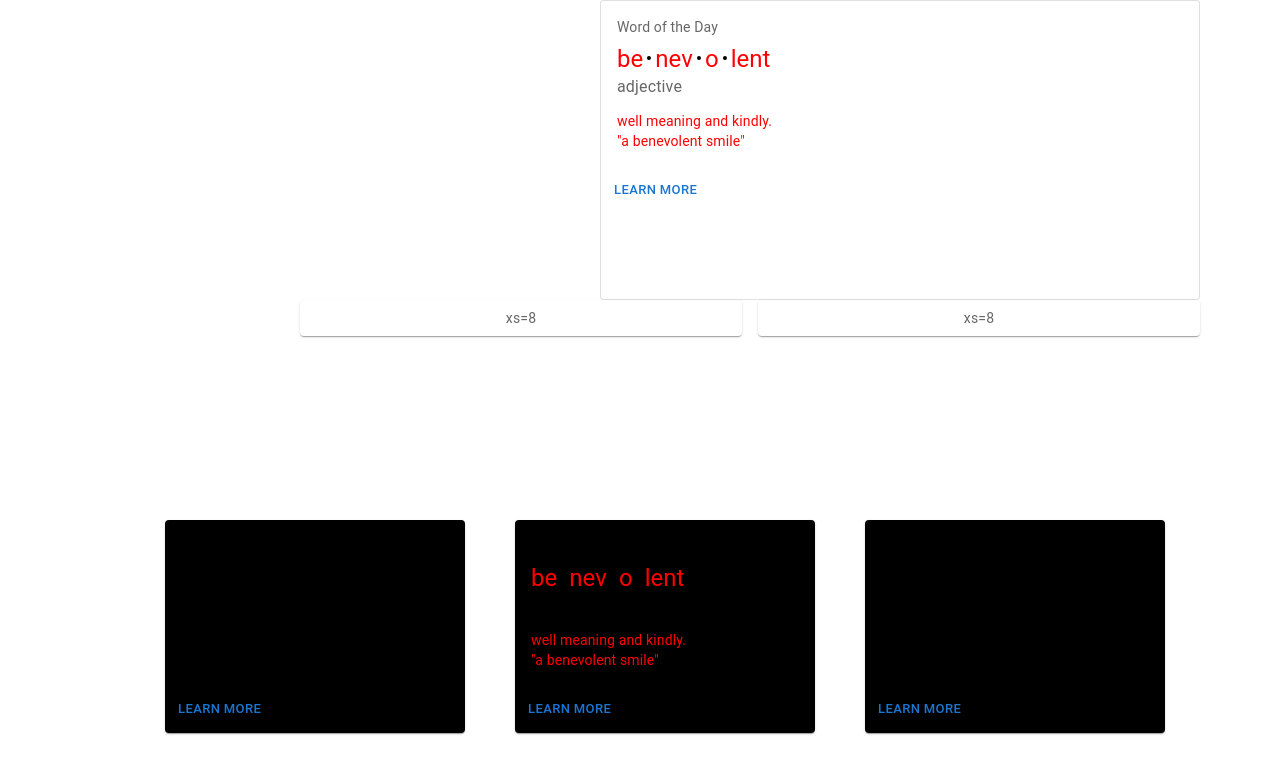
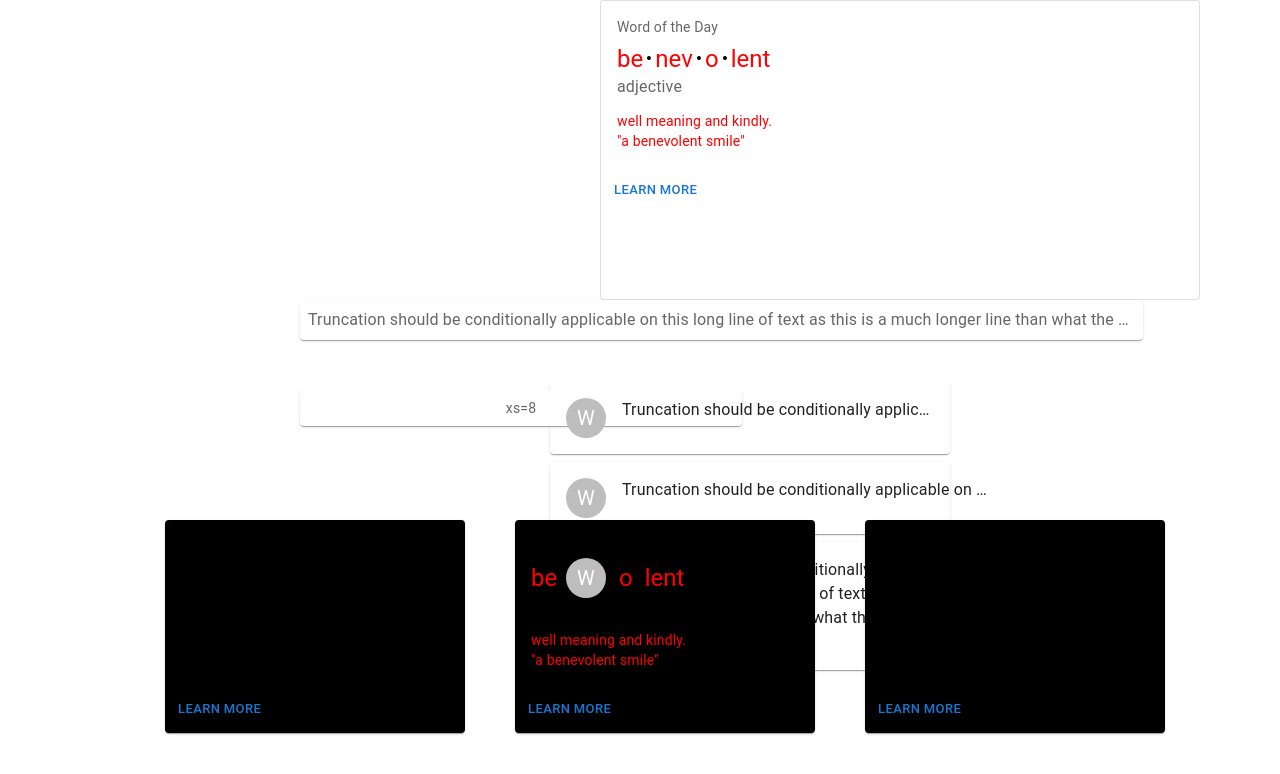
Before and after one commit to habte-selassie/Test_Project, a React (Create React App) app in the folder front/: page /aboutUs in a window 1280 px wide. Shown: the top 774 px of the page. Built offline with nearby package versions, Linux system fonts and the light colour scheme.

Commit message:
update commit

```diff
--- a/front/src/web-components/About.js
+++ b/front/src/web-components/About.js
@@ -8,6 +8,8 @@ import Typography from '@mui/material/Typography';
 import Grid from '@mui/material/Grid'
 import { styled } from '@mui/material/styles';
 import Paper from '@mui/material/Paper';
+import Avatar from '@mui/material/Avatar';
+
 const About = () => {
     const bull = (
         <Box
@@ -48,20 +50,84 @@ const About = () => {
         textAlign: 'center',
         color: theme.palette.text.secondary,
       }));
+
+      const StyledPaper = styled(Paper)(({ theme }) => ({
+        backgroundColor: theme.palette.mode === 'dark' ? '#1A2027' : '#fff',
+        ...theme.typography.body2,
+        padding: theme.spacing(2),
+        maxWidth: 400,
+        color: theme.palette.text.primary,
+      }));
+
+
+      const message = `Truncation should be conditionally applicable on this long line of text
+ as this is a much longer line than what the container can support. `;
+
     return (
         <>
    <Box sx={{ minWidth: 275,color:'black' ,marginLeft:'300px',width:'900px',height:'500px'}}>
         <Card sx={{color:'red' ,backgroundColor:'white',marginLeft:'300px',width:'600px',height:'300px'}}
          variant="outlined">{card}</Card>
 
-<Grid container spacing={2} columns={16}>
-  <Grid item xs={8}>
-    <Item>xs=8</Item>
+<Grid container spacing={2} columns={16} sx={{height:'90px'}}>
+  <Grid item xs={15} sx={{height:'90px'}}>
+    <Item> <Typography noWrap>{message}</Typography></Item>
   </Grid>
   <Grid item xs={8}>
     <Item>xs=8</Item>
   </Grid>
 </Grid>
+
+<Box sx={{ flexGrow: 1, overflow: 'hidden', px: 3 }}>
+      <StyledPaper
+        sx={{
+          my: 1,
+          mx: 'auto',
+          p: 2,
+        }}
+      >
+        <Grid container wrap="nowrap" spacing={2}>
+          <Grid item>
+            <Avatar>W</Avatar>
+          </Grid>
+          <Grid item xs zeroMinWidth>
+            <Typography noWrap>{message}</Typography>
+          </Grid>
+        </Grid>
+      </StyledPaper>
+      <StyledPaper
+        sx={{
+          my: 1,
+          mx: 'auto',
+          p: 2,
+        }}
+      >
+        <Grid container wrap="nowrap" spacing={2}>
+          <Grid item>
+            <Avatar>W</Avatar>
+          </Grid>
+          <Grid item xs>
+            <Typography noWrap>{message}</Typography>
+          </Grid>
+        </Grid>
+      </StyledPaper>
+      <StyledPaper
+        sx={{
+          my: 1,
+          mx: 'auto',
+          p: 2,
+        }}
+      >
+        <Grid container wrap="nowrap" spacing={2}>
+          <Grid item>
+            <Avatar>W</Avatar>
+          </Grid>
+          <Grid item xs>
+            <Typography>{message}</Typography>
+          </Grid>
+        </Grid>
+      </StyledPaper>
+    </Box>
       </Box>
 
 <div style={{display:'flex',justifyContent:'center'}}>
```
